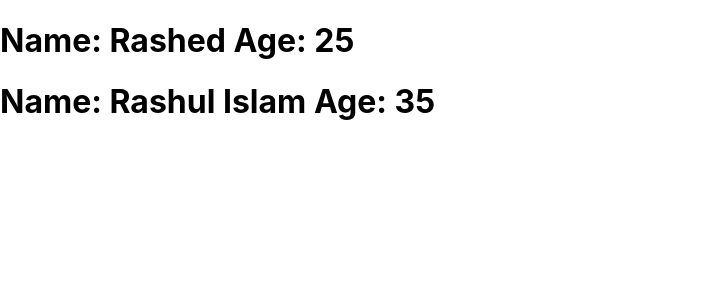
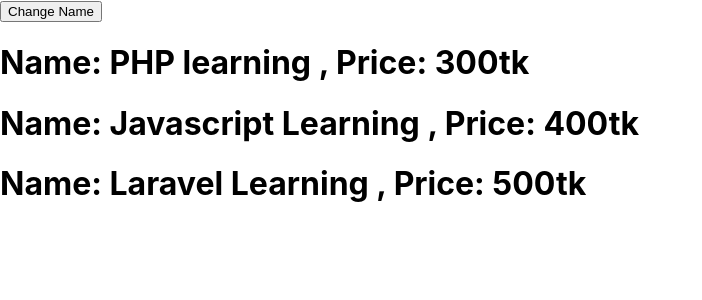
Before and after one commit to dev-rashed/my-react-app, a React (Create React App) app: page / in a window 1280 px wide. Shown: the top 300 px of the page, without its empty margins (0-702 px from the left). Built offline with nearby package versions, Linux system fonts and the light colour scheme.

Commit message:
react state

```diff
--- a/src/App.js
+++ b/src/App.js
@@ -7,8 +7,7 @@ import "./App.css";
 function App() {
   return (
     <div className="App">
-      <Person name="Rashed" age="25"/>
-      <Person name="Rashul Islam" age="35"/>
+      <Person />
     </div>
   );
 }
--- a/src/components/Person.js
+++ b/src/components/Person.js
@@ -1,22 +1,41 @@
 import React, { Component } from "react";
-
-// let Person = (props) => {
-//   return (
-//     <div>
-//       <h1>Name: {props.name} Age: {props.age} Children: {props.children}</h1>
-//     </div>
-//   );
-// };
 
 class Person extends Component {
   constructor(props) {
     super(props);
+    this.state = {
+      books: [
+        { Name: "PHP learning", price: "300tk" },
+        { Name: "Javascript Learning", price: "400tk" },
+        { Name: "Laravel Learning", price: "500tk" },
+      ],
+    };
+  }
+
+  changeBookName = () => {
+    this.setState({
+      books: [
+        { Name: "PHP learning 1", price: "300tk" },
+        { Name: "Javascript Learning 1", price: "400tk" },
+        { Name: "Laravel Learning", price: "500tk" },
+      ],
+    });
   }
 
   render() {
+    console.log(this.state);
     return (
       <div>
-        <h1>Name: {this.props.name} Age: {this.props.age}</h1>
+        <button onClick={this.changeBookName}>Change Name</button>
+        <h1>
+          Name: {this.state.books[0].Name} , Price: {this.state.books[0].price}
+        </h1>
+        <h1>
+          Name: {this.state.books[1].Name} , Price: {this.state.books[1].price}
+        </h1>
+        <h1>
+          Name: {this.state.books[2].Name} , Price: {this.state.books[2].price}
+        </h1>
       </div>
     );
   }
```
